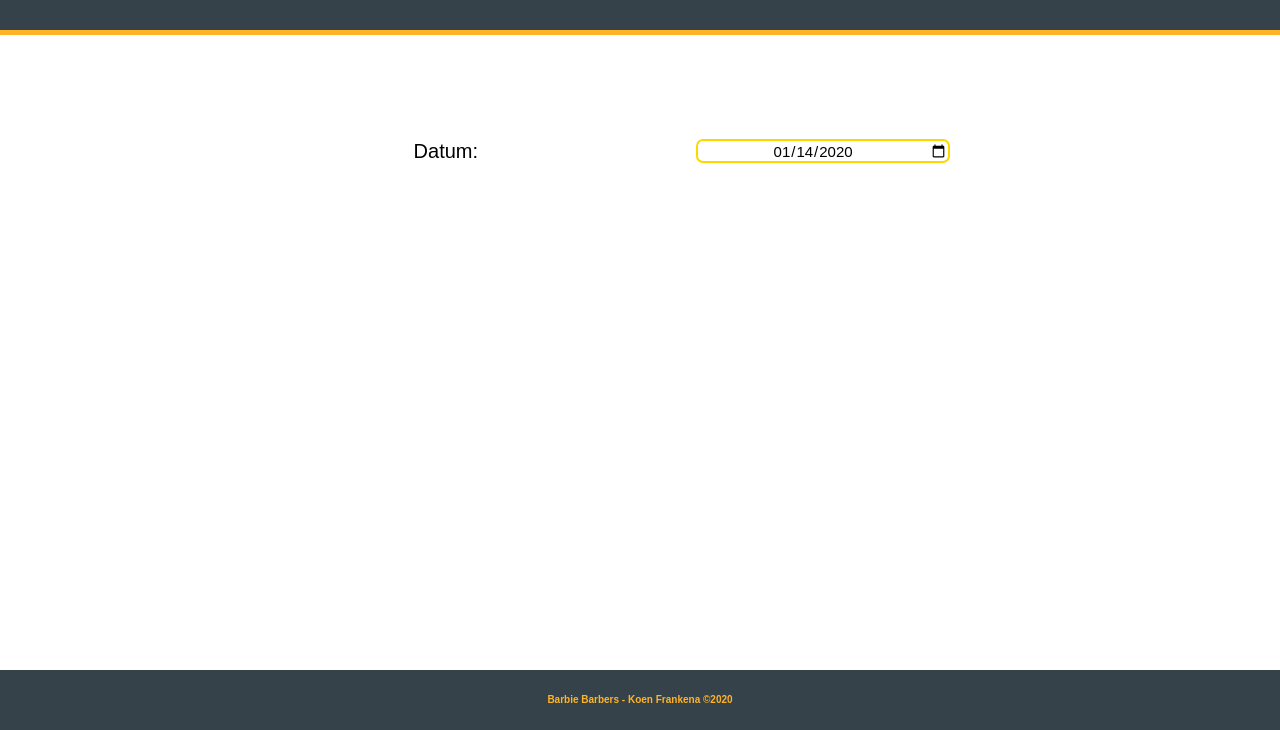
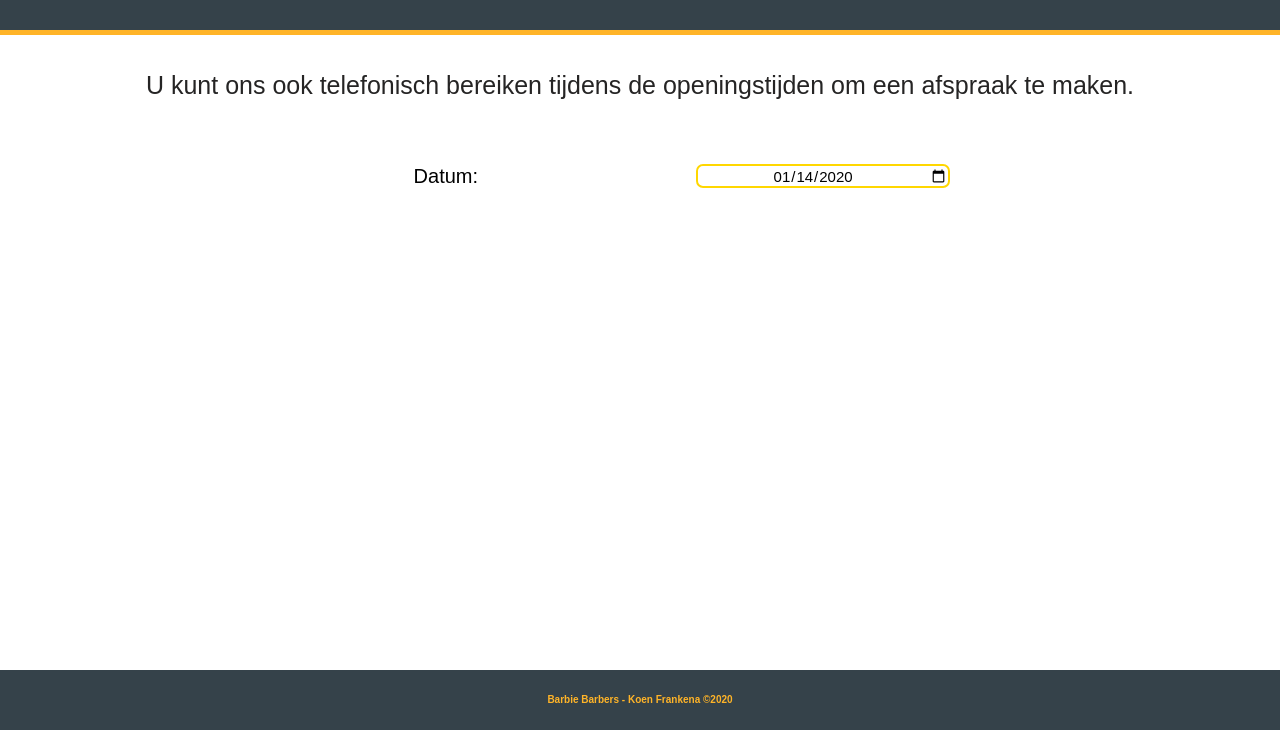
Before and after one commit to KoenieFrankenstein/Kappersproject, a website: page public/afspraak.html in a window 1280 px wide. Shown: the part 70-800 px from the top of the page. Drawn offline with Linux system fonts and the light colour scheme.

Commit message:
bellen text toegevoegd

```diff
--- a/public/Style/afspraak.css
+++ b/public/Style/afspraak.css
@@ -2,9 +2,15 @@
     padding: 0px;
     margin: 0px;
 }
+.bellen{
+    color: rgb(37, 36, 36);
+    text-align: Center;
+    font-family: sans-serif;
+    font-size: 25px;
+}
 .divInputs{
     text-align: center;
-    margin-top: 100px;
+    margin-top: 60px;
     margin-left: 32%;
 }
 label{
--- a/public/afspraak.html
+++ b/public/afspraak.html
@@ -15,7 +15,10 @@
     <div class="footer">
         <h4 id="titel">Barbie Barbers - Koen Frankena ©2020</h4>
     </div>
-
+    <div>
+        <br><br>
+        <p class="bellen">U kunt ons ook telefonisch bereiken tijdens de openingstijden om een afspraak te maken.</p>
+    </div>
     <div class="divInputs">
         <form method="POST" action="/reserveren">
             <table class="inputsTable">
```
